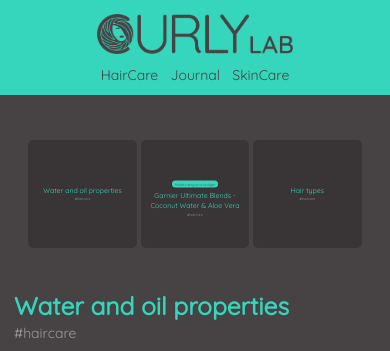
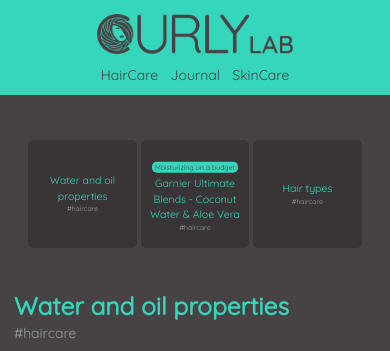
Before and after one commit to curlylab/curlylab.github.io, a Jekyll site: the page built from index.html, in a window 390 px wide. Shown: the top 351 px of the page. Built offline with Jekyll 4.4.1, drawn with Linux system fonts in a browser that asks for light colours; the list of posts is cut into pages by our own code.

Commit message:
Update style.css

```diff
--- a/public/css/style.css
+++ b/public/css/style.css
@@ -522,12 +522,12 @@ a.pagination-item:hover {
 @media (max-width: 30rem) {
   .boxpost-title,
   .boxpost-title a {
+    font-size: 0.75rem;
+  }
+  .boxpost-date {
     font-size: 0.5rem;
   }
-  .boxpost-date {
-    font-size: 0.25rem;
-  }
   .boxpost-tags {
-    font-size: 0.25rem;
+    font-size: 0.5rem;
   }
 }
```
